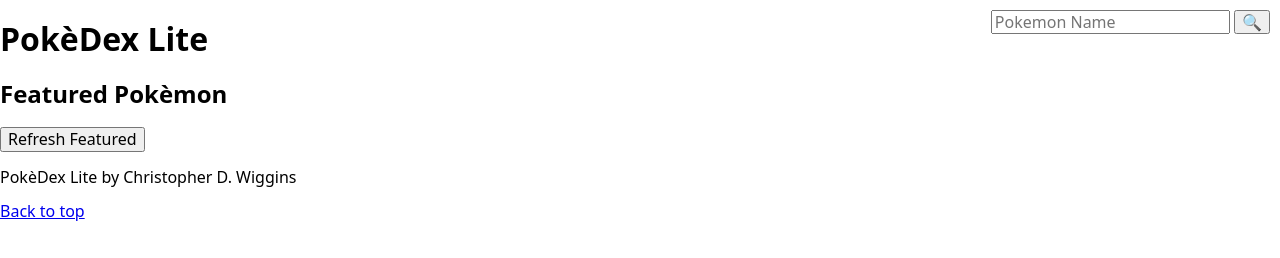
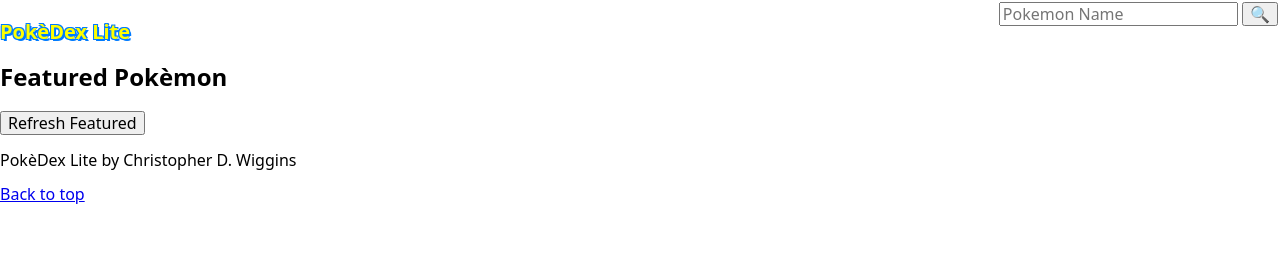
Before and after one commit to mrchr1stopher/flatiron-phase1-project, a plain HTML site: page index.html in a window 1280 px wide. Drawn offline with nearby package versions, Linux system fonts and the light colour scheme; no server answers.

Commit message:
-m "styled pokedex lite h3 text"

```diff
--- a/index.html
+++ b/index.html
@@ -16,7 +16,7 @@
   </head>
   <body>
     <header id="top">
-      <h1>PokèDex Lite</h1>
+      <h3>PokèDex Lite</h3>
     </header>
     <main>
       <div class="searchbox">
--- a/styles.css
+++ b/styles.css
@@ -2,10 +2,17 @@ body {
   background-color: white;
 }
 
+h3 {
+  font-size: 20px;
+  color: yellow;
+  text-shadow: -1px -1px 0 #007bff, 1px -1px 0 #007bff, -1px 1px 0 #007bff,
+    2px 2px 0 #007bff;
+}
+
 .searchbox {
   position: absolute;
-  top: 10px;
-  right: 10px;
+  top: 2px;
+  right: 2px;
 }
 
 .pokemonBox img {
```
